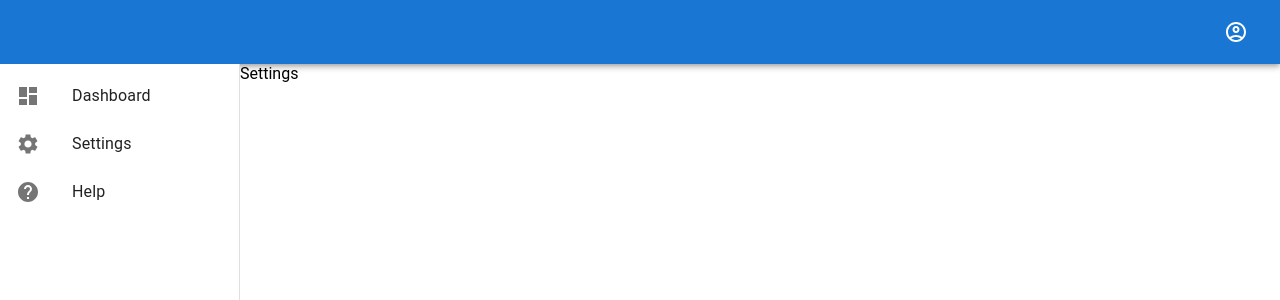
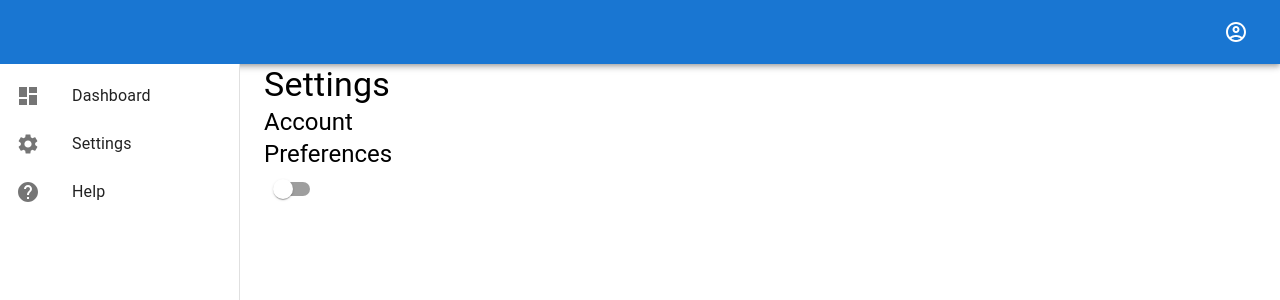
Before and after one commit to wojtek99955/mui-demo-website, a React (Create React App) app: page /settings in a window 1280 px wide. Shown: the top 300 px of the page. Built offline with nearby package versions, Linux system fonts and the light colour scheme.

Commit message:
Settings mui update

```diff
--- a/src/components/Settings/Settings.js
+++ b/src/components/Settings/Settings.js
@@ -1,5 +1,14 @@
+import { Container, Typography, Switch } from "@mui/material";
+
 function Settings() {
-  return <div>Settings</div>;
+  return (
+    <Container>
+      <Typography variant="h4">Settings</Typography>
+      <Typography variant="h5">Account</Typography>
+      <Typography variant="h5">Preferences</Typography>
+      <Switch />
+    </Container>
+  );
 }
 
 export default Settings;
```
